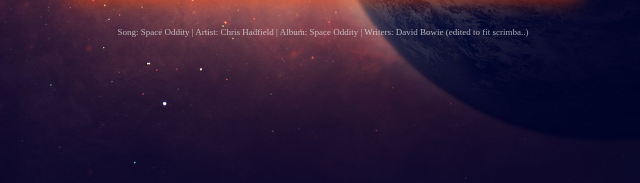
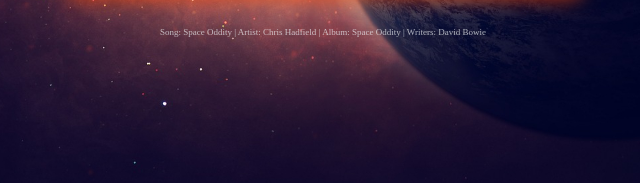
Before and after one commit to gitmonkus/javaScriptmas8-spaceHoliday, a plain HTML site: page index.html in a window 1280 px wide. Shown: the part 617-800 px from the top of the page, 317-957 px from the left. Drawn offline with nearby package versions, Linux system fonts and the light colour scheme; a web font is replaced by a local one.

```diff
--- a/index.html
+++ b/index.html
@@ -21,7 +21,7 @@
                     <span class="material-icons-outlined">stop</span></button>
                 </button>
             </div>
-            <p class="credits">Song: Space Oddity | Artist: Chris Hadfield | Album: Space Oddity | Writers: David Bowie (edited to fit scrimba..)</p>
+            <p class="credits">Song: Space Oddity | Artist: Chris Hadfield | Album: Space Oddity | Writers: David Bowie</p>
          </div>
 
 
```
Also changed, not shown: 1 other file.
